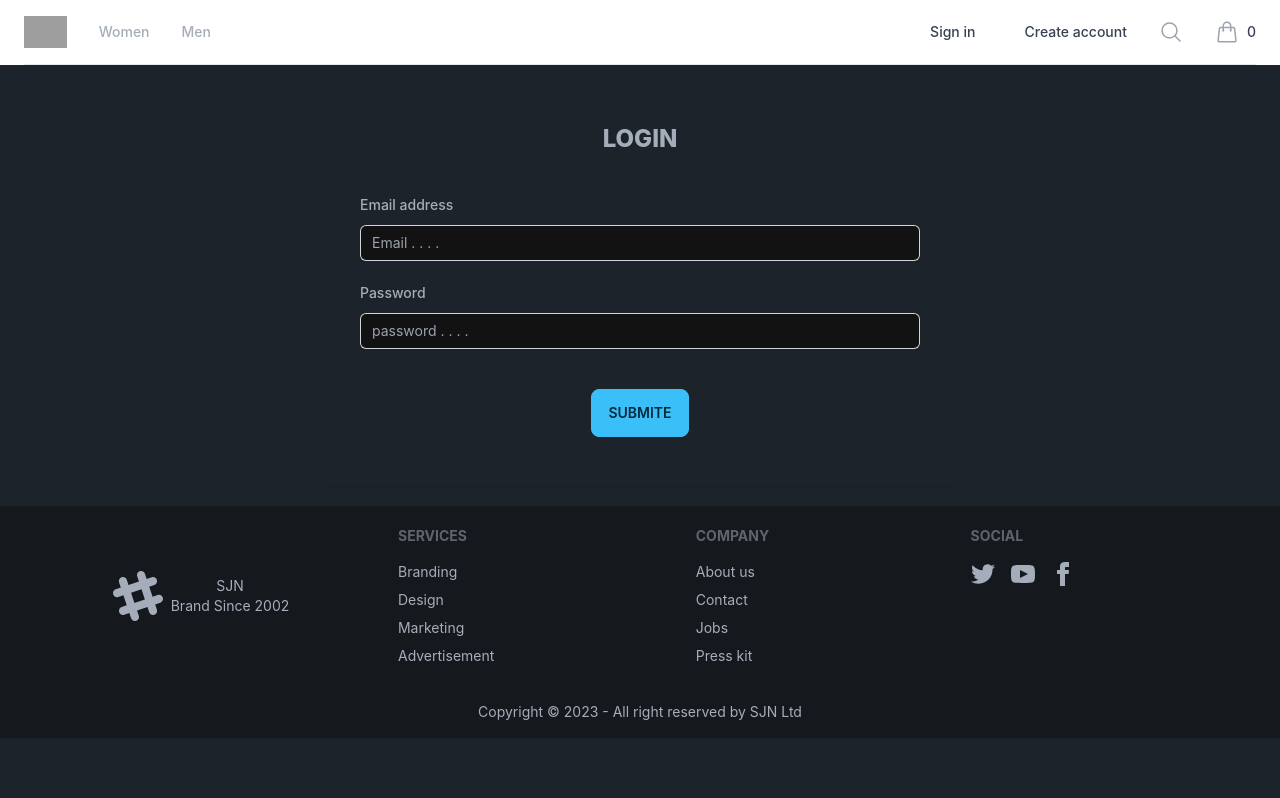
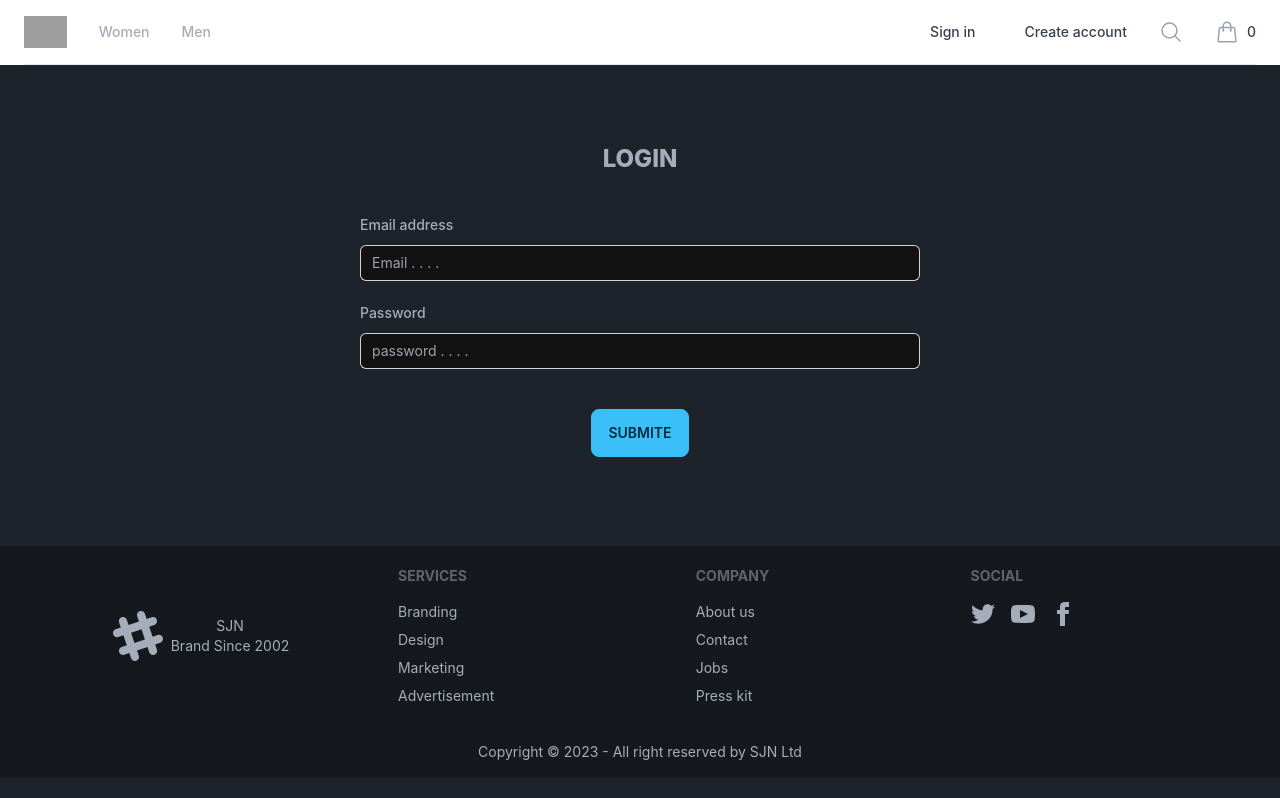
Before and after one commit to Shijin65/CartClan-MERN, a React (Create React App) app in the folder client/: page /login in a window 1280 px wide. Built offline with nearby package versions, Linux system fonts and the light colour scheme; grey boxes are pictures that could not be loaded.

Commit message:
new commit

```diff
--- a/client/src/User/Pages/Login/Login.jsx
+++ b/client/src/User/Pages/Login/Login.jsx
@@ -3,7 +3,7 @@ import React from "react";
 function Login() {
   return (
     <div className="flex justify-center dark:text-white ">
-      <div class="border-b border-gray-900/10 pb-12 bg-base-100 p-10 shadow-sm my-5 rounded-md dark:shadow-white md:w-1/2 w-screen ">
+      <div class="border-b border-gray-900/10 pb-12 bg-base-100 p-10 shadow-sm my-10 rounded-md dark:shadow-white md:w-1/2 w-screen ">
         <h2 class=" leading-7 font-extrabold  text-2xl">LOGIN</h2>
 
         <div class="mt-10 grid grid-cols-1 ">
```
